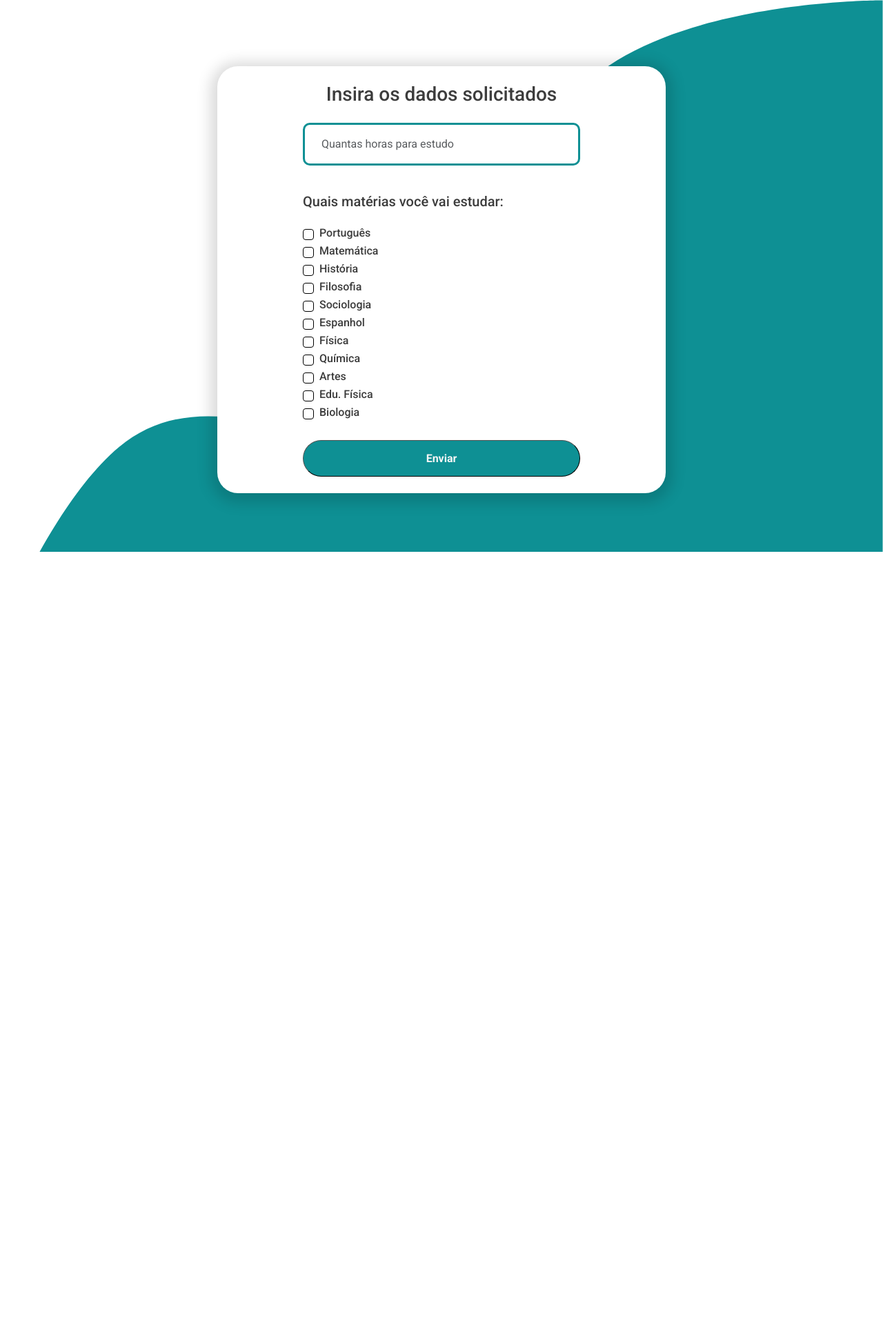
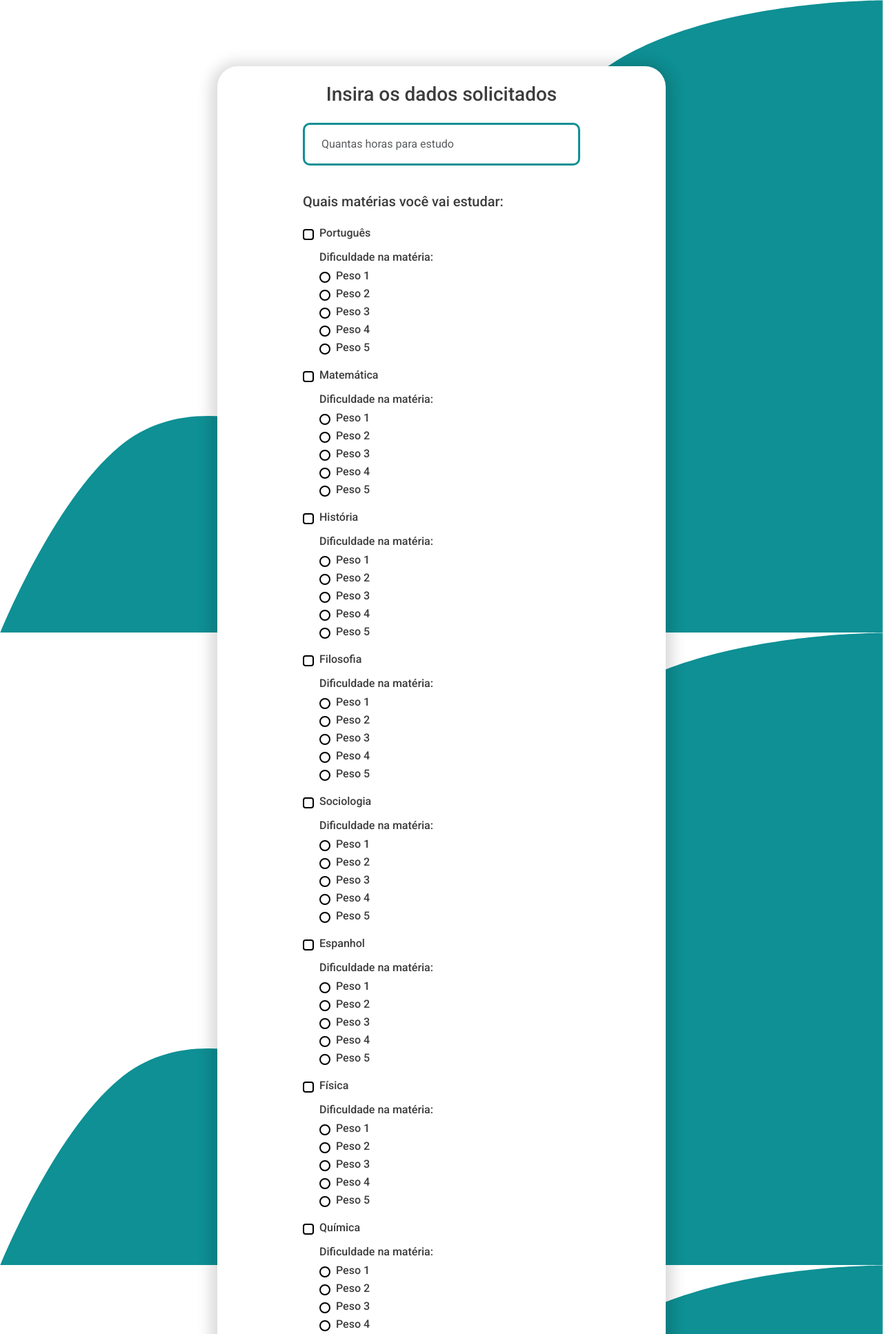
Before and after one commit to danilousGois/Splan, a Flask app: page /formulario/responder in a window 1280 px wide. Shown: the top 1934 px of the page at 69% size. Before the commit the page ends 800 px from the top, so only its background shows below. Run offline with Flask 3, Linux system fonts and the light colour scheme; a user stored in the database is signed in; some libraries are stand-ins or nearby versions; some web fonts are replaced.

Commit message:
Revert "Merge branch 'filipi' into dev"
This reverts commit 22d2d01e657f4fd5080d70e7b568bdaa04a3a26d, reversing
changes made to ed513512108424d9c7066d71704c55c3fa16f5ea.

```diff
--- a/app.py
+++ b/app.py
@@ -55,20 +55,6 @@ def index():
 def inicio():
    return render_template('onboarding.html', nome=session['user'])
 
-def carregar_usuarios():
-   with open("static/dados_usuario.json", "r", encoding="utf-8") as file:
-      return json.load(file)
-
-@app.route("/gerenciar_usuarios")
-def base_adm():
-   if "nomeuser" not in session:
-      return "Usuário não autenticado", 401  # Retorna erro se não estiver logado
-
-   nomeuser = session["nomeuser"]  # Obtém o nome do usuário logado
-   usuarios = carregar_usuarios()  # Carrega todos os usuários
-
-   return render_template("gerenciar_usuario.html", nome=nomeuser, usuarios=usuarios)
-
 
 if __name__ == "__main__":
-   app.run(debug=True)
+    app.run(debug=True)
--- a/static/css/index.css
+++ b/static/css/index.css
@@ -259,14 +259,6 @@ footer p {
     max-width: 300px;
     width: 100%;
 }
-.user-aluno{
-    border: 2px solid #0E9094;
-    width: 100%;
-}
-
-.box-user-aluno{
-    max-width: 650px;
-}
 
 .button-delete {
     background-color: #FF0000;
@@ -307,7 +299,7 @@ input[type=number]::-webkit-outer-spin-button {
 }
 
 .form-check-input {
-    border: 1.5px solid;
+    border: 2px solid;
 }
 
 .content_onboarding h4 {
--- a/templates/formulario.html
+++ b/templates/formulario.html
@@ -30,17 +30,15 @@
                 <div class="mt-3">
                     <h5 class="mb-4">Quais matérias você vai estudar:</h5>
                     <div class="form-check">
-                        <input class="form-check-input" type="checkbox" id="portugues" class="btn btn-primary"
-                            type="button" data-bs-toggle="collapse" data-bs-target="#collapsePortugues"
-                            aria-expanded="false" aria-controls="collapsePortugues" name="materias[]"
+                        <input class="form-check-input" type="checkbox" id="portugues" name="materias[]"
                             value="portugues">
                         <label class="form-check-label" for="portugues">Português</label>
-                        <div class="mb-3 mt-3 collapse" id="collapsePortugues">
+                        <div class="mb-3 mt-3">
                             <label class="form-label">Dificuldade na matéria:</label>
                             <div class="form-check">
-                                <input class="form-check-input" type="radio" id="peso1_portugues"
+                                <input class="form-check-input" type="radio" id="peeso1_portugues"
                                     name="dificuldade_portugues" value="1">
-                                <label class="form-check-label" for="peso1_portugues">Peso 1</label>
+                                <label class="form-check-label" for="peeso1_portugues">Peso 1</label>
                             </div>
                             <div class="form-check">
                                 <input class="form-check-input" type="radio" id="peso2_portugues"
@@ -64,14 +62,11 @@
                             </div>
                         </div>
                     </div>
-
                     <div class="form-check">
-                        <input class="form-check-input" type="checkbox" id="matematica" class="btn btn-primary"
-                            type="button" data-bs-toggle="collapse" data-bs-target="#collapseMatematica"
-                            aria-expanded="false" aria-controls="collapseMatematica" name="materias[]"
+                        <input class="form-check-input" type="checkbox" id="matematica" name="materias[]"
                             value="matematica">
                         <label class="form-check-label" for="matematica">Matemática</label>
-                        <div class="mb-3 mt-3 collapse" id="collapseMatematica">
+                        <div class="mb-3 mt-3">
                             <label class="form-label">Dificuldade na matéria:</label>
                             <div class="form-check">
                                 <input class="form-check-input" type="radio" id="peso1_matematica"
@@ -102,12 +97,10 @@
                     </div>
 
                     <div class="form-check">
-                        <input class="form-check-input" type="checkbox" id="historia" class="btn btn-primary"
-                            type="button" data-bs-toggle="collapse" data-bs-target="#collapseHistoria"
-                            aria-expanded="false" aria-controls="collapseHistoria" name="materias[]"
+                        <input class="form-check-input" type="checkbox" id="historia" name="materias[]"
                             value="historia">
                         <label class="form-check-label" for="historia">História</label>
-                        <div class="mb-3 mt-3 collapse" id="collapseHistoria">
+                        <div class="mb-3 mt-3">
                             <label class="form-label">Dificuldade na matéria:</label>
                             <div class="form-check">
                                 <input class="form-check-input" type="radio" id="peso1_historia"
@@ -138,12 +131,10 @@
                     </div>
 
                     <div class="form-check">
-                        <input class="form-check-input" type="checkbox" id="filosofia" class="btn btn-primary"
-                            type="button" data-bs-toggle="collapse" data-bs-target="#collapseFilosofia"
-                            aria-expanded="false" aria-controls="collapseFilosofia" name="materias[]"
+                        <input class="form-check-input" type="checkbox" id="filosofia" name="materias[]"
                             value="filosofia">
                         <label class="form-check-label" for="filosofia">Filosofia</label>
-                        <div class="mb-3 mt-3 collapse" id="collapseFilosofia">
+                        <div class="mb-3 mt-3">
                             <label class="form-label">Dificuldade na matéria:</label>
                             <div class="form-check">
                                 <input class="form-check-input" type="radio" id="peso1_filosofia"
@@ -174,12 +165,10 @@
                     </div>
 
                     <div class="form-check">
-                        <input class="form-check-input" type="checkbox" id="sociologia" class="btn btn-primary"
-                            type="button" data-bs-toggle="collapse" data-bs-target="#collapseSociologia"
-                            aria-expanded="false" aria-controls="collapseSociologia" name="materias[]"
+                        <input class="form-check-input" type="checkbox" id="sociologia" name="materias[]"
                             value="sociologia">
                         <label class="form-check-label" for="sociologia">Sociologia</label>
-                        <div class="mb-3 mt-3 collapse" id="collapseSociologia">
+                        <div class="mb-3 mt-3">
                             <label class="form-label">Dificuldade na matéria:</label>
                             <div class="form-check">
                                 <input class="form-check-input" type="radio" id="peso1_sociologia"
@@ -209,14 +198,11 @@
                         </div>
                     </div>
 
-
                     <div class="form-check">
-                        <input class="form-check-input" type="checkbox" id="espanhol" class="btn btn-primary"
-                            type="button" data-bs-toggle="collapse" data-bs-target="#collapseEspanhol"
-                            aria-expanded="false" aria-controls="collapseEspanhol" name="materias[]"
+                        <input class="form-check-input" type="checkbox" id="espanhol" name="materias[]"
                             value="espanhol">
                         <label class="form-check-label" for="espanhol">Espanhol</label>
-                        <div class="mb-3 mt-3 collapse" id="collapseEspanhol">
+                        <div class="mb-3 mt-3">
                             <label class="form-label">Dificuldade na matéria:</label>
                             <div class="form-check">
                                 <input class="form-check-input" type="radio" id="peso1_espanhol"
@@ -247,12 +233,9 @@
                     </div>
 
                     <div class="form-check">
-                        <input class="form-check-input" type="checkbox" id="fisica" class="btn btn-primary"
-                            type="button" data-bs-toggle="collapse" data-bs-target="#collapseFisica"
-                            aria-expanded="false" aria-controls="collapseFisica" name="materias[]"
-                            value="fisica">
+                        <input class="form-check-input" type="checkbox" id="fisica" name="materias[]" value="fisica">
                         <label class="form-check-label" for="fisica">Física</label>
-                        <div class="mb-3 mt-3 collapse" id="collapseFisica">
+                        <div class="mb-3 mt-3">
                             <label class="form-label">Dificuldade na matéria:</label>
                             <div class="form-check">
                                 <input class="form-check-input" type="radio" id="peso1_fisica" name="dificuldade_fisica"
@@ -283,12 +266,9 @@
                     </div>
 
                     <div class="form-check">
-                        <input class="form-check-input" type="checkbox" id="quimica" class="btn btn-primary"
-                            type="button" data-bs-toggle="collapse" data-bs-target="#collapseQuimica"
-                            aria-expanded="false" aria-controls="collapseQuimica" name="materias[]"
-                            value="quimica">
+                        <input class="form-check-input" type="checkbox" id="quimica" name="materias[]" value="quimica">
                         <label class="form-check-label" for="quimica">Química</label>
-                        <div class="mb-3 mt-3 collapse" id="collapseQuimica">
+                        <div class="mb-3 mt-3">
                             <label class="form-label">Dificuldade na matéria:</label>
                             <div class="form-check">
                                 <input class="form-check-input" type="radio" id="peso1_quimica"
@@ -318,13 +298,10 @@
                         </div>
                     </div>
 
-
                     <div class="form-check">
-                        <input class="form-check-input" type="checkbox" id="artes" class="btn btn-primary" type="button"
-                            data-bs-toggle="collapse" data-bs-target="#collapseArtes" aria-expanded="false"
-                            aria-controls="collapseArtes" name="materias[]" value="artes">
+                        <input class="form-check-input" type="checkbox" id="artes" name="materias[]" value="artes">
                         <label class="form-check-label" for="artes">Artes</label>
-                        <div class="mb-3 mt-3 collapse" id="collapseArtes">
+                        <div class="mb-3 mt-3">
                             <label class="form-label">Dificuldade na matéria:</label>
                             <div class="form-check">
                                 <input class="form-check-input" type="radio" id="peso1_artes" name="dificuldade_artes"
@@ -355,12 +332,10 @@
                     </div>
 
                     <div class="form-check">
-                        <input class="form-check-input" type="checkbox" id="edu_fisica" class="btn btn-primary"
-                            type="button" data-bs-toggle="collapse" data-bs-target="#collapseEduFisica"
-                            aria-expanded="false" aria-controls="collapseEduFisica" name="materias[]"
+                        <input class="form-check-input" type="checkbox" id="edu_fisica" name="materias[]"
                             value="edu_fisica">
                         <label class="form-check-label" for="edu_fisica">Edu. Física</label>
-                        <div class="mb-3 mt-3 collapse" id="collapseEduFisica">
+                        <div class="mb-3 mt-3">
                             <label class="form-label">Dificuldade na matéria:</label>
                             <div class="form-check">
                                 <input class="form-check-input" type="radio" id="peso1_edu_fisica"
@@ -391,12 +366,10 @@
                     </div>
 
                     <div class="form-check">
-                        <input class="form-check-input" type="checkbox" id="biologia" class="btn btn-primary"
-                            type="button" data-bs-toggle="collapse" data-bs-target="#collapseBiologia"
-                            aria-expanded="false" aria-controls="collapseBiologia" name="materias[]"
+                        <input class="form-check-input" type="checkbox" id="biologia" name="materias[]"
                             value="biologia">
                         <label class="form-check-label" for="biologia">Biologia</label>
-                        <div class="mb-3 mt-3 collapse" id="collapseBiologia">
+                        <div class="mb-3 mt-3">
                             <label class="form-label">Dificuldade na matéria:</label>
                             <div class="form-check">
                                 <input class="form-check-input" type="radio" id="peso1_biologia"
```
Also changed, not shown: static/img/Registration.svg (deleted).
